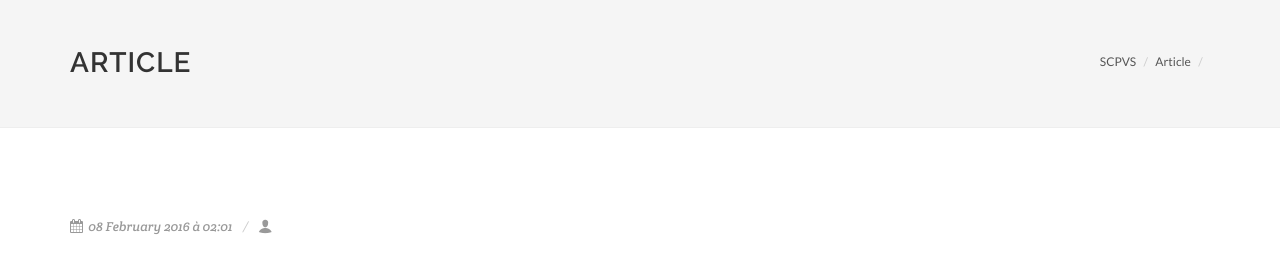
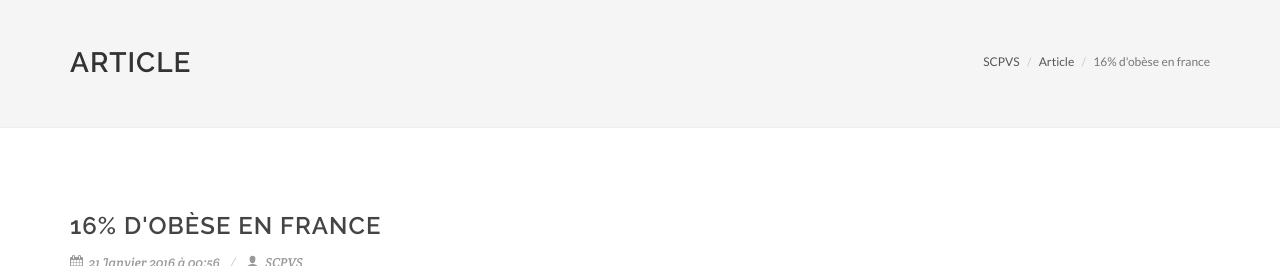
Before and after one commit to CRIDIP-SWD/SITE_SCPVS, a PHP site: page /index.php?view=blog&sub=article&ref=1 in a window 1280 px wide. Shown: the part 161-427 px from the top of the page. Run offline with PHP 8.4, Linux system fonts and the light colour scheme; data that the repository does not hold is empty.

Commit message:
COMMIT SCPVS

```diff
--- a/view/blog.php
+++ b/view/blog.php
@@ -3,10 +3,6 @@
 
 <?php endif; ?>
 <?php if(isset($_GET['sub']) && $_GET['sub'] == 'article'): ?>
-    <?php
-    $ref = $_GET['ref'];
-    $article = $DB->query("SELECT * FROM blog WHERE idarticle = :ref", array("ref" => $ref));
-    ?>
 
 <!-- Page Title
     ============================================= -->
@@ -17,7 +13,7 @@
         <ol class="breadcrumb">
             <li><a href="#">SCPVS</a></li>
             <li><a href="#">Article</a></li>
-            <li class="active"><?= $article[0]->titre_article; ?></li>
+            <li class="active">16% d'obèse en france</li>
         </ol>
     </div>
 
@@ -40,27 +36,27 @@
                     <!-- Entry Title
                     ============================================= -->
                     <div class="entry-title">
-                        <h2><?= $article[0]->titre_article; ?></h2>
+                        <h2>16% d'obèse en france</h2>
                     </div><!-- .entry-title end -->
 
                     <!-- Entry Meta
                     ============================================= -->
                     <ul class="entry-meta clearfix">
-                        <li><i class="icon-calendar3"></i> <?= $date_format->format($article[0]->date_article); ?></li>
-                        <li><a href="#"><i class="icon-user"></i> <?= $article[0]->auteur_article; ?></a></li>
+                        <li><i class="icon-calendar3"></i> 21 Janvier 2016 à 00:56</li>
+                        <li><a href="#"><i class="icon-user"></i> SCPVS</a></li>
                     </ul><!-- .entry-meta end -->
 
                     <!-- Entry Image
                     ============================================= -->
                     <div class="entry-image bottommargin">
-                        <a href="#"><img src="assets/images/blog/full/10.jpg" alt="Blog Single"></a>
+                        <a href="#"><img src="<?= $constante->getUrl(array(), false, true); ?>article/obesite_monde.jpg" alt="Blog Single"></a>
                     </div><!-- .entry-image end -->
 
                     <!-- Entry Content
                     ============================================= -->
                     <div class="entry-content notopmargin">
 
-                        <?= html_entity_decode($article[0]->contenue); ?>
+                        <p>En France 30% des personnes sont en surpoids et 16% obèses. Rythme de vie et mauvaises habitudes alimentaires, une spirale que l'on veut enrayer. Une fois par an, enfants, pédiatres et diététiciens se réunissent pour mieux comprendre les causes du problème. Souvent cela commence par des recettes simples. Les parents peuvent ainsi comparer leurs expériences. Enfin, il faut éviter la sédentarité. 10 000 pas par jour sont recommandés, soit environ 1h 30 de marche à une vitesse normale.</p>
 
 
                         <div class="clear"></div>
```
